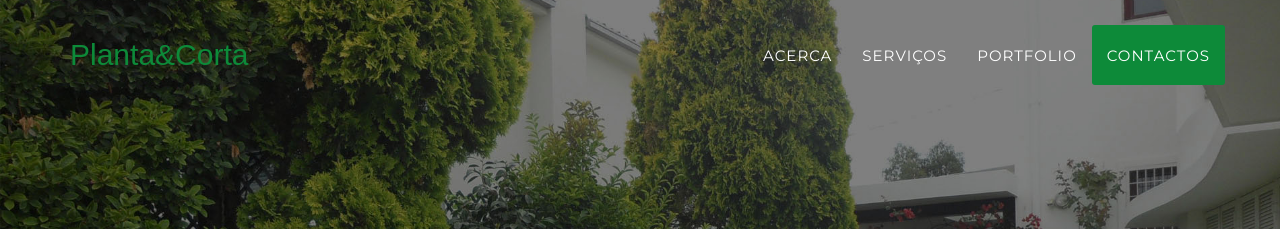
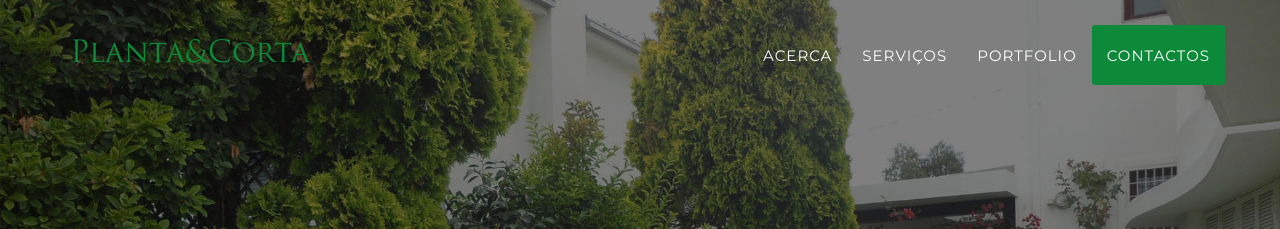
Before and after one commit to ricardosousa10101989/ricardosousa10101989, a Jekyll site: the page built from index.html, in a window 1280 px wide. Shown: the top 229 px of the page. Built offline with Jekyll 4.4.1, drawn with Linux system fonts in a browser that asks for light colours; some web fonts are replaced.

Commit message:
css changed

```diff
--- a/_includes/css/agency.css
+++ b/_includes/css/agency.css
@@ -176,7 +176,7 @@ fieldset[disabled] .btn-xl.active {
 }
 
 .navbar-default .navbar-brand {
-    font-family:'TrajanPro-Regular', sans-serif;
+    font-family:'AgencyFBRegular', sans-serif;
     color: #{{ site.color.primary }};
 }
 
```
